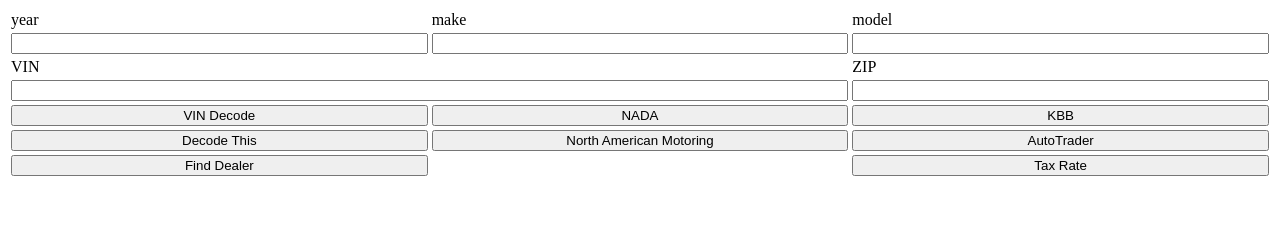
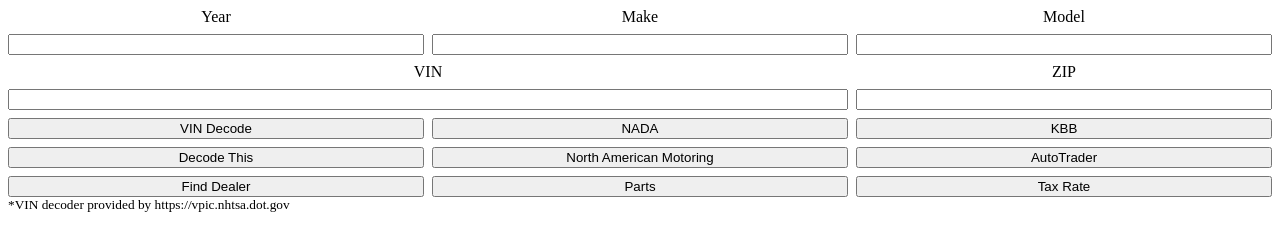
Before and after one commit to zwc0/cars, a plain HTML site: page index.html in a window 1280 px wide. Drawn offline with Linux system fonts and the light colour scheme.

Commit message:
grid setup and parts button
Replaced table with grid.
Added parts button - currently only opens a google query.

```diff
--- a/index.html
+++ b/index.html
@@ -1,45 +1,39 @@
 <meta name="viewport" content="width=device-width, initial-scale=1.0">
 <style>
-  td{width:33%}
-  table,button,input{width:100%}
+  center
+  {
+    display: grid;
+    grid: auto / 1fr 1fr 1fr;
+    grid-gap: .5em;
+  }
+  input{width:100%}
+  .c2{grid-column: span 2}
 </style>
-<table>
-  <tr>
-    <td>year</td>
-    <td>make</td>
-    <td>model</td>
-  </tr>
-  <tr>
-    <td><input id="year"></td>
-    <td><input id="make"></td>
-    <td><input id="model"></td>
-  </tr>
-  <tr>
-    <td colspan=2>VIN</td><td>ZIP</td>
-  </tr>
-  <tr>
-    <td colspan=2><input id="vin"></td>
-    <td><input id="zip"></td>
-  </tr>
-  <tr>
-    <td><button id="vd">VIN Decode</button></td>
-    <td><button id="nada">NADA</button></td>
-    <td><button id="kbb">KBB</button></td>
-  </tr>
-  <tr>
-    <td><button id="dt">Decode This</button></td>
-    <td><button id="nam">North American Motoring</button></td>
-    <td><button id="at">AutoTrader</button></td>
-  </tr>
-  <tr>
-    <td><button id="dealer">Find Dealer</button></td>
-    <td></td>
-    <td><button id="tax">Tax Rate</button></td>
-  </tr>
-</table>
+<center>
+  <a>Year</a>
+  <a>Make</a>
+  <a>Model</a>
+  <input id="year">
+  <input id="make">
+  <input id="model">
+  <a class="c2">VIN</a>
+  <a>ZIP</a>
+  <input id="vin" class="c2">
+  <input id="zip">
+  <button id="decode">VIN Decode</button>
+  <button id="nada">NADA</button>
+  <button id="kbb">KBB</button>
+  <button id="decodeThis">Decode This</button>
+  <button id="nam">North American Motoring</button>
+  <button id="autotrader">AutoTrader</button>
+  <button id="dealer">Find Dealer</button>
+  <button id="parts">Parts</button>
+  <button id="tax">Tax Rate</button>
+</center>
+<footer><small>*VIN decoder provided by https://vpic.nhtsa.dot.gov</small></footer>
 <script type="module">
 import * as z from 'https://cdn.rawgit.com/zerowolfcode/zlib/4cd52327/zt.js';
-z.z('#vd',0).onclick=()=>{
+z.z('#decode',0).onclick=()=>{
   fetch(`https://vpic.nhtsa.dot.gov/api/vehicles/decodevinvalues/${z.v('#vin')}?format=json`)
   .then(e=>e.json())
   .then(e=>{
@@ -52,13 +46,14 @@ z.z('#vd',0).onclick=()=>{
 };
 z.z('#nada',0).onclick=()=>window.open(`https://www.nadaguides.com/Cars/${z.v('#year')}/${z.v('#make')}/${z.v('#model')}`);
 z.z('#kbb',0).onclick=()=>window.open(`https://www.kbb.com/${z.v('#make')}/${z.v('#model')}/${z.v('#year')}/styles/?intent=buy-used&pricetype=retail`);
-z.z('#dt',0).onclick=()=>window.open(`https://www.decodethis.com/vin/${z.v('#vin')}`);
+z.z('#decodeThis',0).onclick=()=>window.open(`https://www.decodethis.com/vin/${z.v('#vin')}`);
 z.z('#nam',0).onclick=()=>window.open(`https://www.northamericanmotoring.com/forums/vindecoder.php?vin=${z.v('#vin')}`);
-z.z('#at',0).onclick=()=>window.open(`https://www.autotrader.com/cars-for-sale/${z.v('#year')}/${z.v('#make')}/${z.v('#model')}/?zip=${z.v('#zip')}`);
+z.z('#autotrader',0).onclick=()=>window.open(`https://www.autotrader.com/cars-for-sale/${z.v('#year')}/${z.v('#make')}/${z.v('#model')}/?zip=${z.v('#zip')}`);
 z.z('#dealer',0).onclick=()=>window.open(`https://www.google.com/search?q=${z.v('#make')} dealer`);
+z.z('#parts',0).onclick=()=>window.open(`https://www.google.com/search?q=${z.v('#year')} ${z.v('#make')} ${z.v('#model')} parts`);
 z.z('#tax',0).onclick=()=>window.open(`http://www.sale-tax.com/${z.v('#zip')}`);
 if(window.location.search){
   z.v('#vin',window.location.search.slice(1));
-  z.z('#vd',0).click();
+  z.z('#decode',0).click();
 };
 </script>
```
